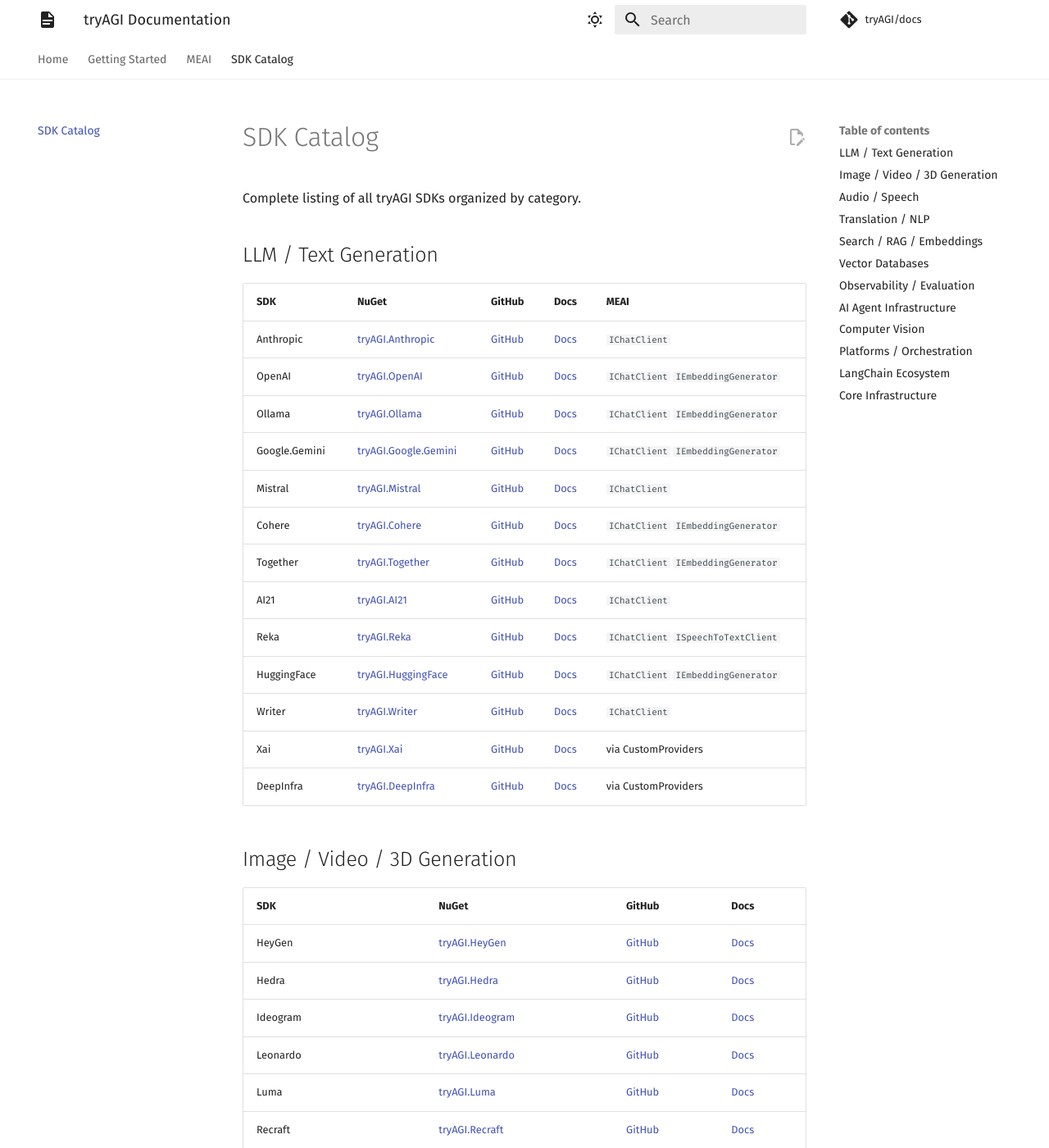
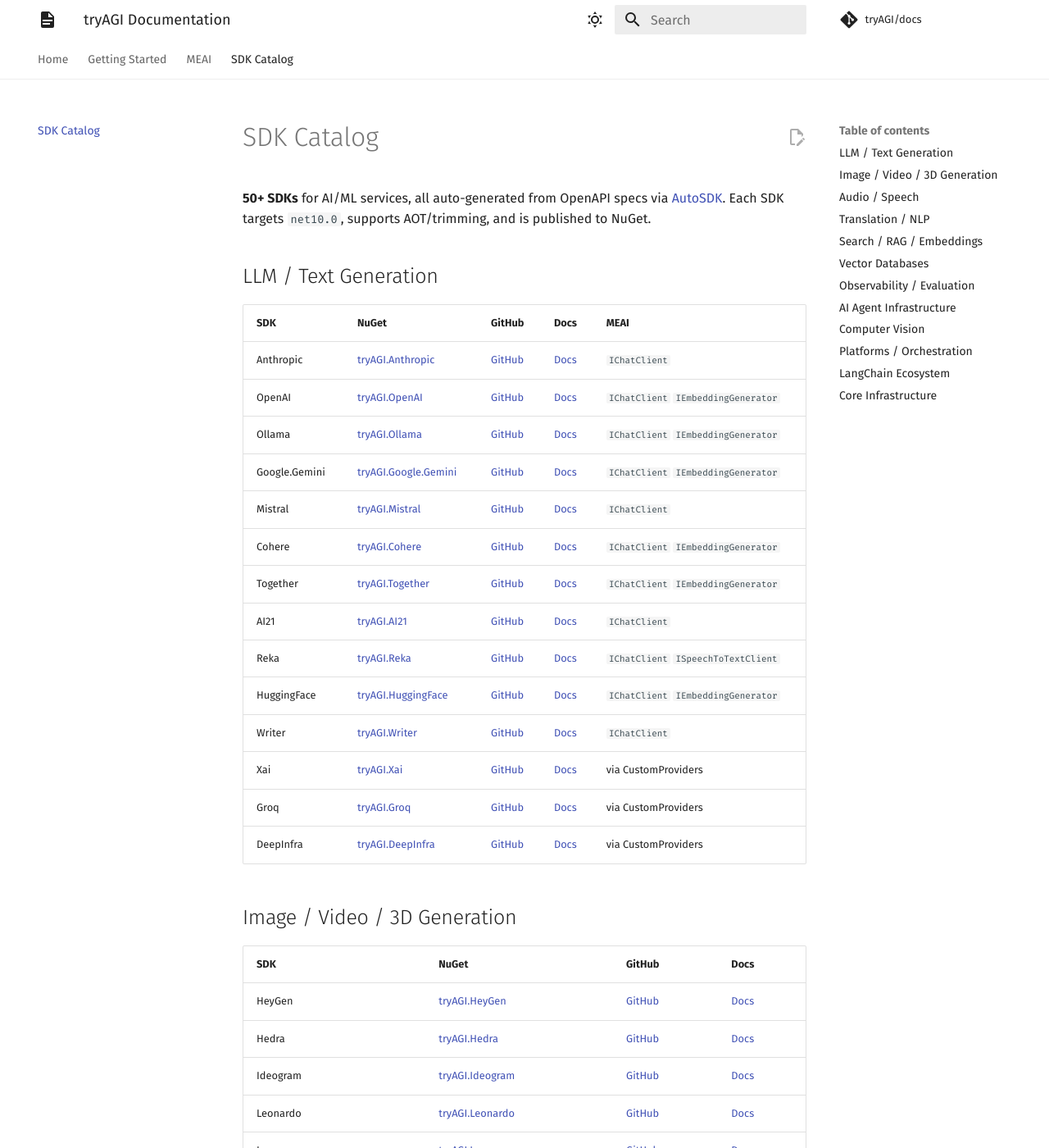
Before and after one commit to tryAGI/docs, an MkDocs documentation site: the page built from docs/sdks/index.md, in a window 1280 px wide and 1400 px high. Shown: the whole window at 82% size. Built offline with MkDocs 1.6.1 and Material for MkDocs 9.7.7, drawn with Linux system fonts in a browser that asks for light colours; comment, search, counter and statistics services are not loaded; the version menu is left out.

Commit message:
Add Groq to LLM section and SDK count badge
- Added Groq (via CustomProviders) to LLM / Text Generation
- Added summary line with SDK count and AutoSDK description

Co-Authored-By: Claude Opus 4.6 <noreply@anthropic.com>

```diff
--- a/docs/sdks/index.md
+++ b/docs/sdks/index.md
@@ -1,6 +1,6 @@
 # SDK Catalog
 
-Complete listing of all tryAGI SDKs organized by category.
+**50+ SDKs** for AI/ML services, all auto-generated from OpenAPI specs via [AutoSDK](https://github.com/HavenDV/AutoSDK). Each SDK targets `net10.0`, supports AOT/trimming, and is published to NuGet.
 
 ## LLM / Text Generation
 
@@ -18,6 +18,7 @@ Complete listing of all tryAGI SDKs organized by category.
 | HuggingFace | [tryAGI.HuggingFace](https://www.nuget.org/packages/tryAGI.HuggingFace) | [GitHub](https://github.com/tryAGI/HuggingFace) | [Docs](https://tryagi.github.io/HuggingFace/) | `IChatClient` `IEmbeddingGenerator` |
 | Writer | [tryAGI.Writer](https://www.nuget.org/packages/tryAGI.Writer) | [GitHub](https://github.com/tryAGI/Writer) | [Docs](https://tryagi.github.io/Writer/) | `IChatClient` |
 | Xai | [tryAGI.Xai](https://www.nuget.org/packages/tryAGI.Xai) | [GitHub](https://github.com/tryAGI/Xai) | [Docs](https://tryagi.github.io/Xai/) | via CustomProviders |
+| Groq | [tryAGI.Groq](https://www.nuget.org/packages/tryAGI.Groq) | [GitHub](https://github.com/tryAGI/Groq) | [Docs](https://tryagi.github.io/Groq/) | via CustomProviders |
 | DeepInfra | [tryAGI.DeepInfra](https://www.nuget.org/packages/tryAGI.DeepInfra) | [GitHub](https://github.com/tryAGI/DeepInfra) | [Docs](https://tryagi.github.io/DeepInfra/) | via CustomProviders |
 
 ## Image / Video / 3D Generation
```
